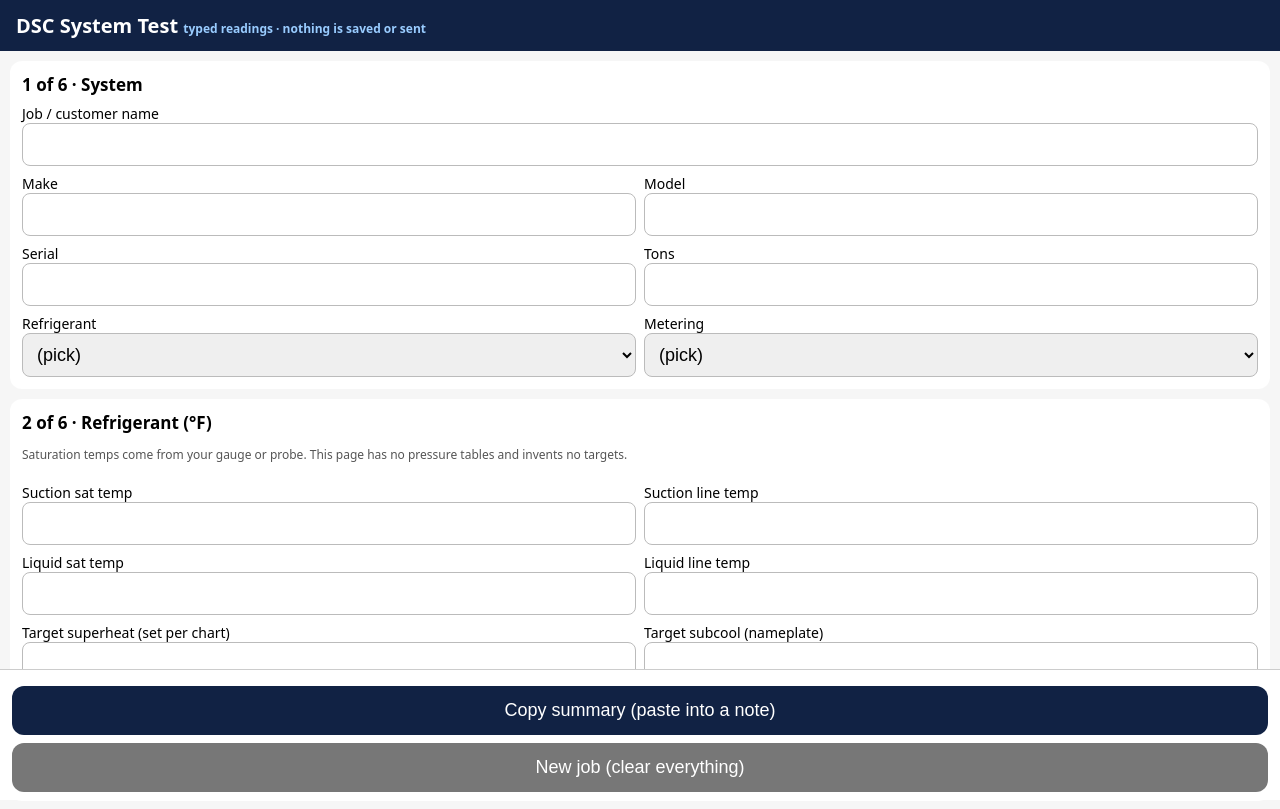
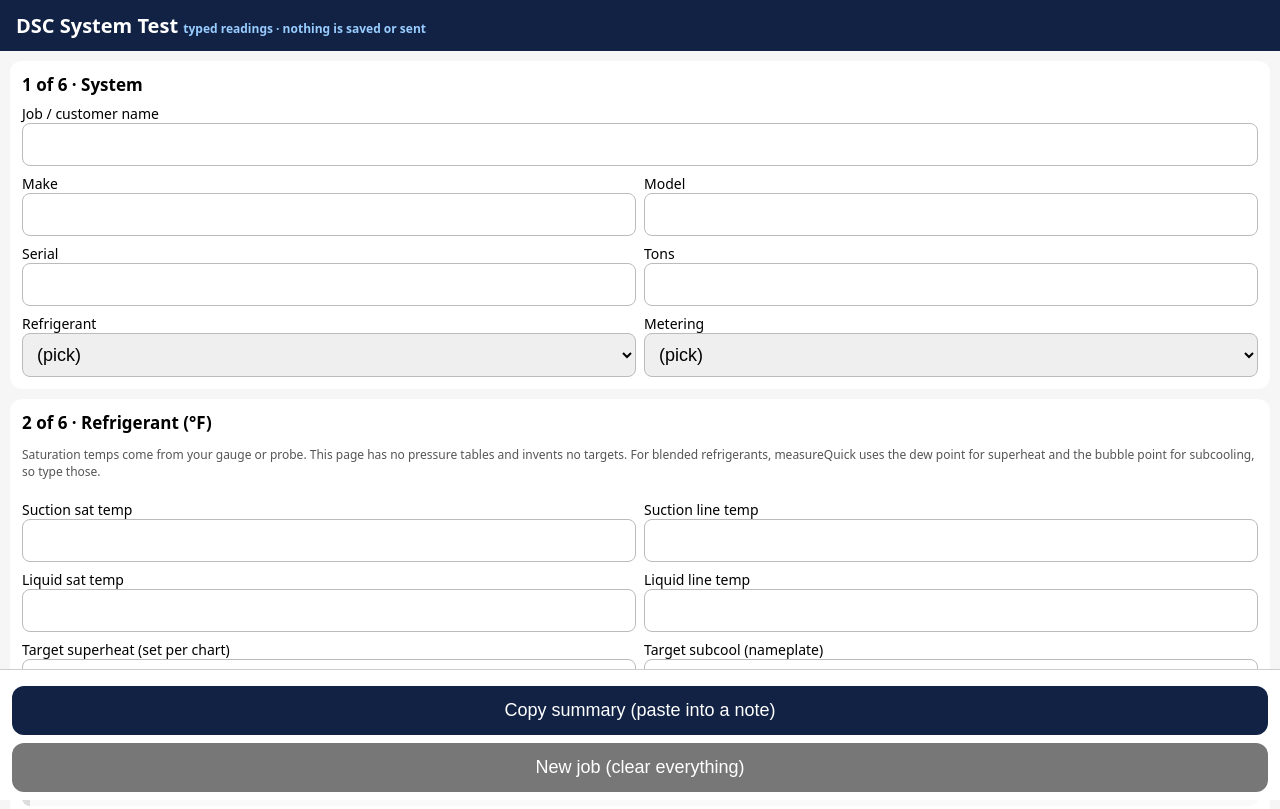
Before and after one commit to anthonys24fit/probe-scanner, a plain HTML site: page system-test.html in a window 1280 px wide. Shown: the top 809 px of the page. Drawn offline with Linux system fonts and the light colour scheme.

Commit message:
Note dew/bubble point (text only)

```diff
--- a/system-test.html
+++ b/system-test.html
@@ -28,7 +28,7 @@ button.clr{background:#777}
 <label>Metering<select id="meter"><option value="">(pick)</option><option>TXV</option><option>Fixed orifice</option></select></label></div></div>
 
 <div class="step"><h2>2 of 6 &middot; Refrigerant (&deg;F)</h2>
-<p class="small">Saturation temps come from your gauge or probe. This page has no pressure tables and invents no targets.</p>
+<p class="small">Saturation temps come from your gauge or probe. This page has no pressure tables and invents no targets. For blended refrigerants, measureQuick uses the dew point for superheat and the bubble point for subcooling, so type those.</p>
 <div class="row"><label>Suction sat temp<input id="ssat" type="number" step="any"></label><label>Suction line temp<input id="sline" type="number" step="any"></label></div>
 <div class="row"><label>Liquid sat temp<input id="lsat" type="number" step="any"></label><label>Liquid line temp<input id="lline" type="number" step="any"></label></div>
 <div class="row"><label>Target superheat (set per chart)<input id="tsh" type="number" step="any"></label><label>Target subcool (nameplate)<input id="tsc" type="number" step="any"></label></div>
```
